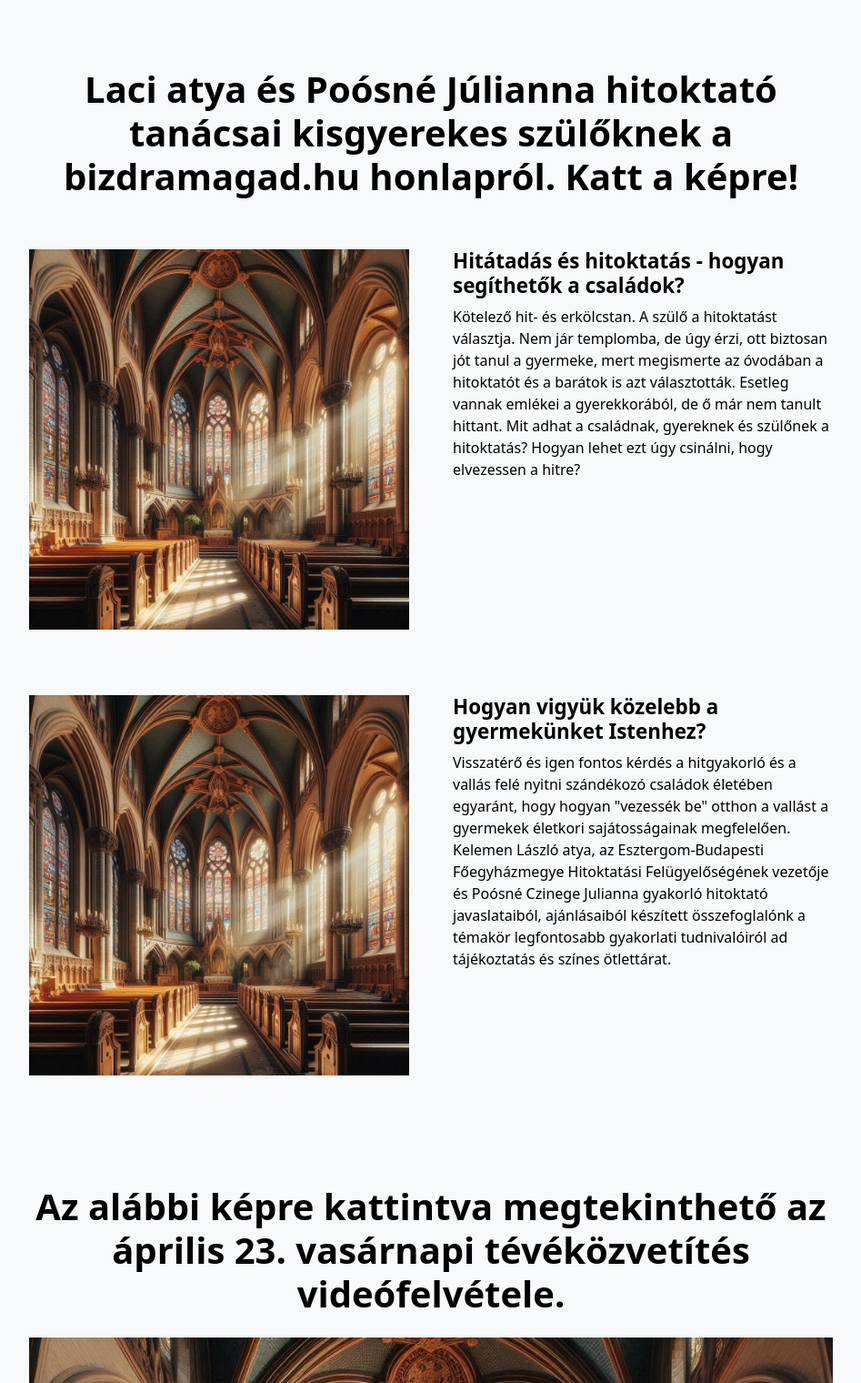
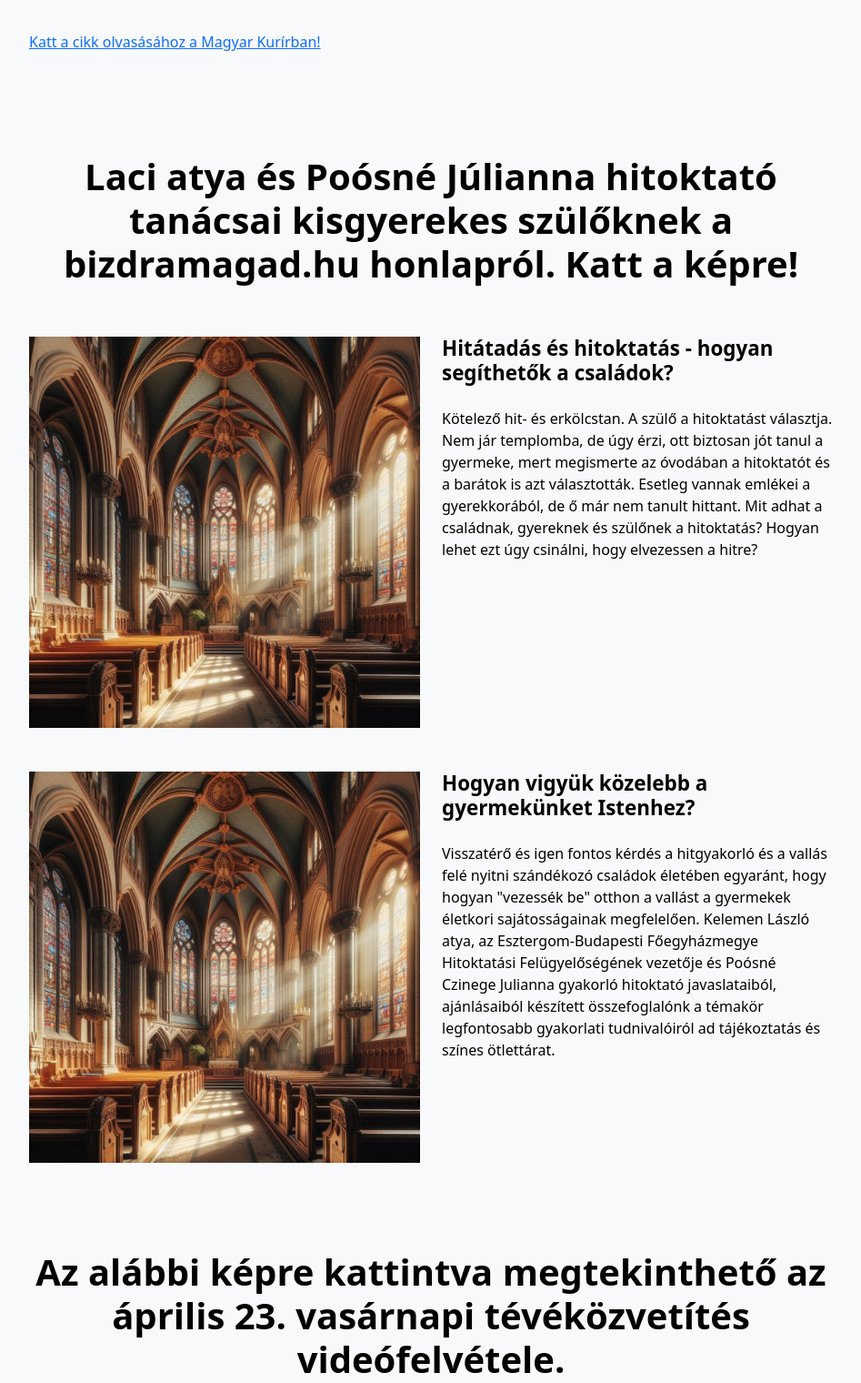
Before and after one commit to TKorsos/php-plebania, a PHP site: template views/aloldalak/media.php in a window 1280 px wide. Shown: the part 2042-3562 px from the top of the page at 91% size, without its empty margins (316-1263 px from the left). Run offline with PHP 8.4, Linux system fonts and the light colour scheme; the template is opened without the code that fills it, so the values that code supplies are empty.

Commit message:
elsoszintu-aloldalak-atnezese-kiigazitasa-javitasa-bootstrap

```diff
--- a/assets/css/main.css
+++ b/assets/css/main.css
@@ -100,6 +100,10 @@
     height:100%;
 }
 
+.media-bizdramagad-felezo > div {
+    flex: 50%;
+}
+
 @media only screen and (min-width: 576px) {
     .main-h1-center {
         font-size: 2.5rem!important;
--- a/views/aloldalak/media.php
+++ b/views/aloldalak/media.php
@@ -16,7 +16,7 @@
             <main class="col pb-5 px-0 d-flex flex-column gap-5 text-bg-light">
                 <header class="header-fix-height-sub header-sub-bg"></header>
                 <section class="px-3 px-md-5 pt-5 text-center d-flex flex-column gap-5">
-                    <article class="d-flex flex-column gap-3">
+                    <article class="d-flex flex-column gap-5">
                         <h2 class="main-heading-2">
                             <strong>
                                 Média megjelenéseink
@@ -66,20 +66,20 @@
                             </strong>
                         </h2>
                     </article>
-                    <article class="container-fluid px-0">
-                        <div class="row row-cols-1 row-cols-md-2 g-5">
-                            <div class="col">
-                                <div class="col pb-5 pb-md-4">
-                                    <a href="https://bizdramagad.hu/cikkek/hitatadas-es-hitoktatas-hogyan-segithetok-a-csaladok-/" class="img-link-position-main img-link-anim-main">
+                    <article class="d-flex flex-column gap-5">
+                        <div class="d-flex flex-column flex-lg-row gap-5 gap-md-4 media-bizdramagad-felezo">
+                            <div class="d-flex">
+                                <a href="https://bizdramagad.hu/cikkek/hitatadas-es-hitoktatas-hogyan-segithetok-a-csaladok-/" class="img-link-position-main img-link-anim-main">
+                                    <div>
                                         <div class="w-100 img-link-anim-sub">
                                             <picture>
                                                 <img src="./assets/imgs/pics/minta.jpg" alt="szajkó" class="w-100 h-100">
                                             </picture>
                                         </div>
-                                    </a>
-                                </div>
+                                    </div>
+                                </a>
                             </div>
-                            <div class="col">
+                            <div class="d-flex flex-column gap-3">
                                 <h3 class="sub-1-heading-3">
                                     <strong>
                                         Hitátadás és hitoktatás - hogyan segíthetők a családok?
@@ -89,18 +89,20 @@
                                     Kötelező hit- és erkölcstan. A szülő a hitoktatást választja. Nem jár templomba, de úgy érzi, ott biztosan jót tanul a gyermeke, mert megismerte az óvodában a hitoktatót és a barátok is azt választották. Esetleg vannak emlékei a gyerekkorából, de ő már nem tanult hittant. Mit adhat a családnak, gyereknek és szülőnek a hitoktatás? Hogyan lehet ezt úgy csinálni, hogy elvezessen a hitre?
                                 </p>
                             </div>
-                            <div class="col">
-                                <div class="col pb-5 pb-md-4">
-                                    <a href="https://bizdramagad.hu/cikkek/hitatadas-es-hitoktatas-hogyan-segithetok-a-csaladok-/" class="img-link-position-main img-link-anim-main">
+                        </div>
+                        <div class="d-flex flex-column flex-lg-row gap-5 gap-md-4 media-bizdramagad-felezo">
+                            <div class="d-flex">
+                                <a href="https://bizdramagad.hu/cikkek/hitatadas-es-hitoktatas-hogyan-segithetok-a-csaladok-/" class="img-link-position-main img-link-anim-main">
+                                    <div>
                                         <div class="w-100 img-link-anim-sub">
                                             <picture>
                                                 <img src="./assets/imgs/pics/minta.jpg" alt="szajkó" class="w-100 h-100">
                                             </picture>
                                         </div>
-                                    </a>
-                                </div>
+                                    </div>
+                                </a>
                             </div>
-                            <div class="col">
+                            <div class="d-flex flex-column gap-3">
                                 <h3 class="sub-1-heading-3">
                                     <strong>
                                         Hogyan vigyük közelebb a gyermekünket Istenhez?
@@ -140,7 +142,7 @@
                                 </picture>
                             </div>
                         </div>
-                        <div class="d-flex flex-column gap-3 text-center">
+                        <div class="d-flex flex-column gap-3 w-100 text-center">
                             <h3 class="sub-1-heading-3">
                                 <strong>
                                     A Mária Rádió szentmise közvetítései templomunkból
```
Also changed, not shown: views/aloldalak/elerhetosegunk.php (+8 -8 lines).
